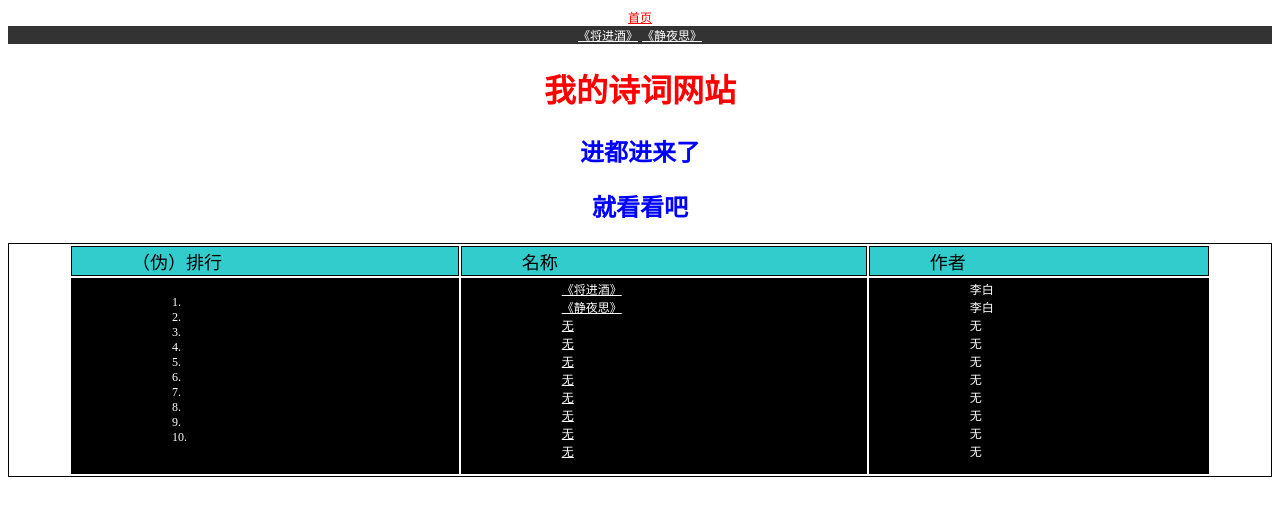
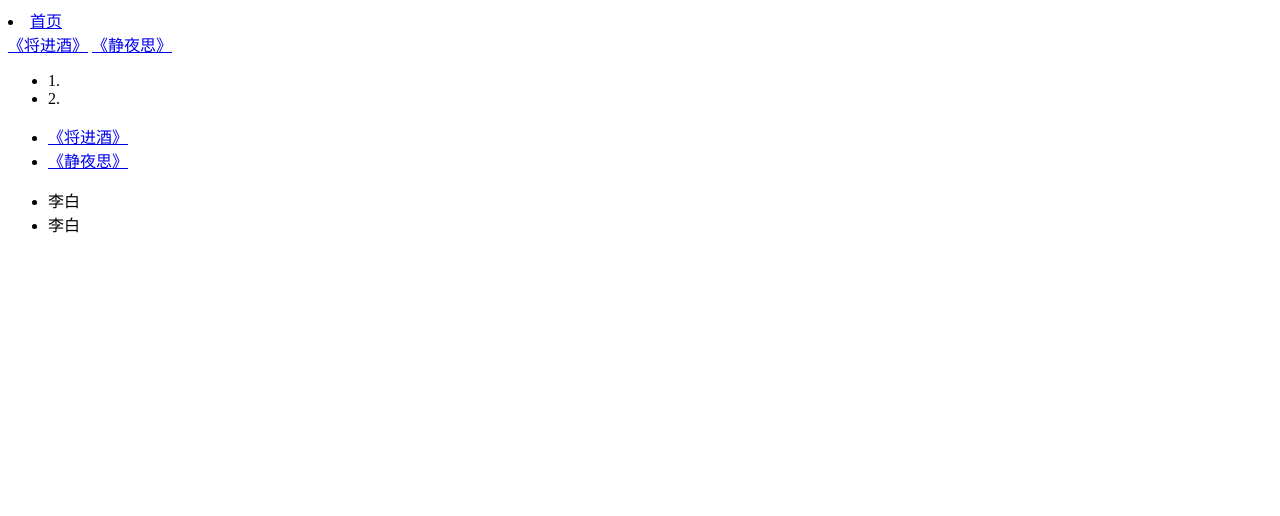
Before and after one commit to liqingsong520/liq-, a plain HTML site: page index.html in a window 1280 px wide. Drawn offline with Linux system fonts and the light colour scheme.

Commit message:
Update index.html

```diff
--- a/index.html
+++ b/index.html
@@ -3,131 +3,28 @@
 width:450px;
 }
 </style>
-<!DOCTYPE html>
-  <div style="text-align: center;">
-<meta charset="utf-8">
 
-    <style>
-/*字体颜色*/
-        .red {
-          color: red;
-        }
-        .blue {
-          color: blue;
-        }
-        .yellow {
-          color: yellow;
-        }
-        .green {
-          color: green;
-        }
-        .tu {
-          width: 500px;
-        }
-
-        .paihang {
-          height: auto;
-          margin: 0 auto;
-          list-style-type: none;
-          background-color: #333;
-        }
-/*指定*/
-        h1 {
-          font-family: Lobster;
-        }
-        ol{
-          display:inline-block
-        }
-        ul,li{
-          list-style-type:none;
-        }
-        table,th,td{
-          border: 1px solid black;
-          padding-right: 60px;
-          padding-left: 60px;
-        }
-        a{
-          color:white;
-          font-size: 12px;
-          text-decoration:none
-          padding:;
-        }
-        a:hover {
-          color: black;
-          background-color:white;
-        }
-/*class*/
-        .bian{
-              background-color: #3cc;
-               font-size: 18px;
-        }
-        .bian1{
-          background-color:black;
-          color:white;
-          font-size: 12px;
-        }
-        </style>
        <li>
         <a class="red" href="https://xinbaobao3775.github.io/xinbaobao3775-.github.io/index.html">首页</a>
           <div class="paihang">
             <span><a href="https://liqingsong520.github.io/li/">《将进酒》</a></span>
             <span><a href="https://xinbaobao3775.github.io/xinbaobao3775-.github.io/shi2.html">《静夜思》</a></span>
-          </div>
-      </li>
+         </div>
+            </li>
 
-       <h1 class = "red" >我的诗词网站</h1>
-         <h2 class = "blue">进都进来了</h2>
-         <h2 class = "blue">就看看吧</h2>
 
-      <table style="width:100%" div="100px">
-        <tr class="bian">
-          <td>（伪）排行</td>
-          <td>名称</td>
-          <td>作者</td>
-        </tr>
 
-        <tr class="bian1">
-          <td>
             <ul>
               <li>1.</li>
               <li>2.</li>
-              <li>3.</li>
-              <li>4.</li>
-              <li>5.</li>
-              <li>6.</li>
-              <li>7.</li>
-              <li>8.</li>
-              <li>9.</li>
-              <li>10.</li>
-            </ul>
-          </td>
-          <td>
+        </ul>
             <ul>
               <li><a href="https://liqingsong520.github.io/li/">《将进酒》</a></li>
               <li><a href="https://xinbaobao3775.github.io/xinbaobao3775-.github.io/shi2.html">《静夜思》</a></li>
-              <li><a href="">无</a></li>
-              <li><a href="">无</a></li>
-              <li><a href="">无</a></li>
-              <li><a href="">无</a></li>
-              <li><a href="">无</a></li>
-              <li><a href="">无</a></li>
-              <li><a href="">无</a></li>
-              <li><a href="">无</a></li>
             </ul>
-          </td>
-          <td>
             <ul>
               <li>李白</li>
               <li>李白</li>
-              <li>无</li>
-              <li>无</li>
-              <li>无</li>
-              <li>无</li>
-              <li>无</li>
-              <li>无</li>
-              <li>无</li>
-              <li>无</li>
-            </ul>
-          </td>
-        </tr>
+        </ul>
+
 </table>
```
